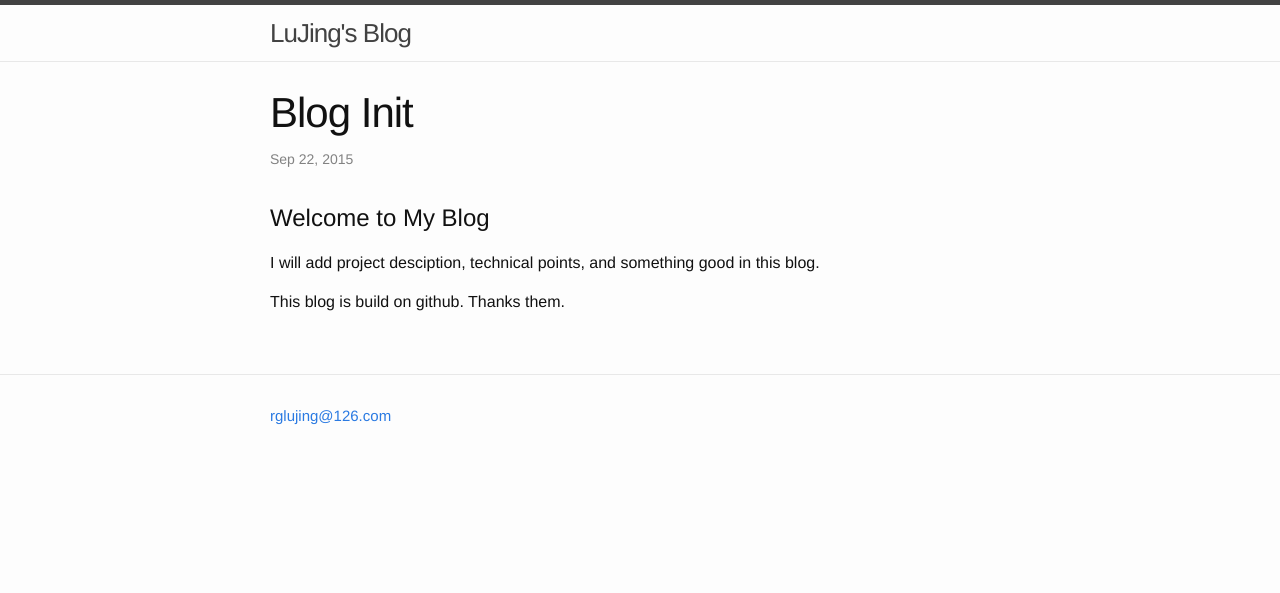
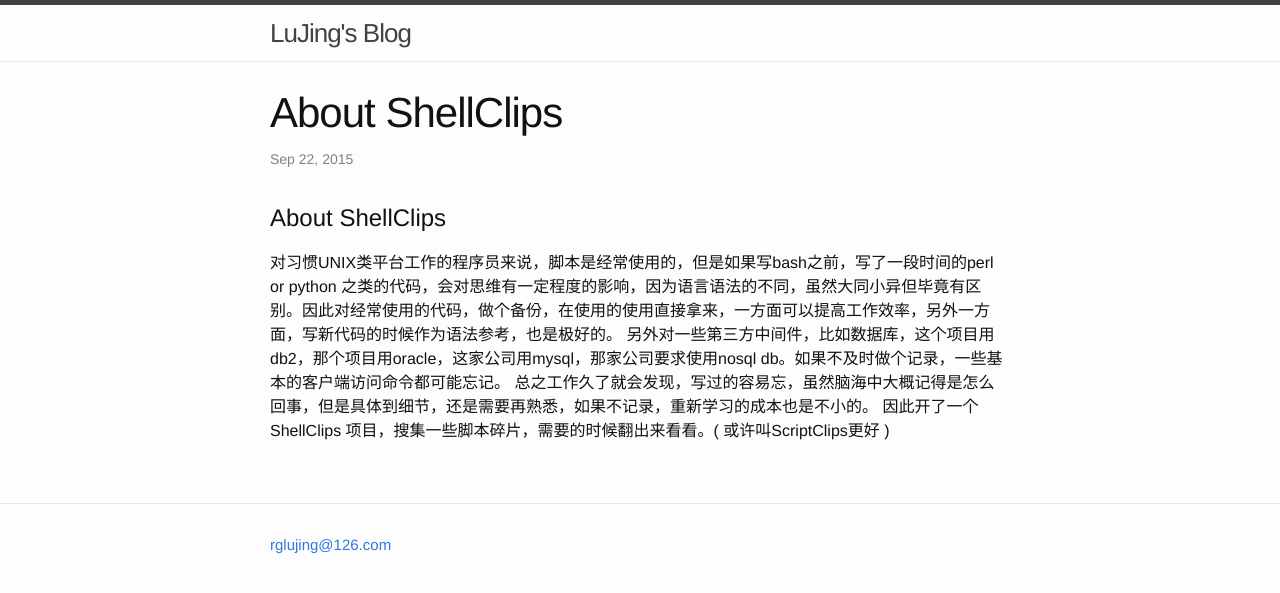
Before and after one commit to rglujing/rglujing.github.io, a Jekyll site: the page built from _posts/2015-09-16-Blog-Init.markdown, in a window 1280 px wide. Shown: the top 593 px of the page. Built offline with Jekyll 4.4.1, drawn with Linux system fonts in a browser that asks for light colours.

Commit message:
Update first blog

```diff
--- a/_posts/2015-09-16-Blog-Init.markdown
+++ b/_posts/2015-09-16-Blog-Init.markdown
@@ -1,13 +1,13 @@
 ---
 layout: post
-title:  "Blog Init"
+title:  "About ShellClips"
 date:   2015-09-22 15:03:53
-categories: Blog Init
+categories: Script
 ---
 
-Welcome to My Blog
+About ShellClips
 ===================
-
-I will add project desciption, technical points, and something good in this blog.
-
-This blog is build on github. Thanks them.
+   对习惯UNIX类平台工作的程序员来说，脚本是经常使用的，但是如果写bash之前，写了一段时间的perl or python 之类的代码，会对思维有一定程度的影响，因为语言语法的不同，虽然大同小异但毕竟有区别。因此对经常使用的代码，做个备份，在使用的使用直接拿来，一方面可以提高工作效率，另外一方面，写新代码的时候作为语法参考，也是极好的。
+  另外对一些第三方中间件，比如数据库，这个项目用db2，那个项目用oracle，这家公司用mysql，那家公司要求使用nosql db。如果不及时做个记录，一些基本的客户端访问命令都可能忘记。
+  总之工作久了就会发现，写过的容易忘，虽然脑海中大概记得是怎么回事，但是具体到细节，还是需要再熟悉，如果不记录，重新学习的成本也是不小的。
+  因此开了一个 ShellClips 项目，搜集一些脚本碎片，需要的时候翻出来看看。( 或许叫ScriptClips更好 )
```
